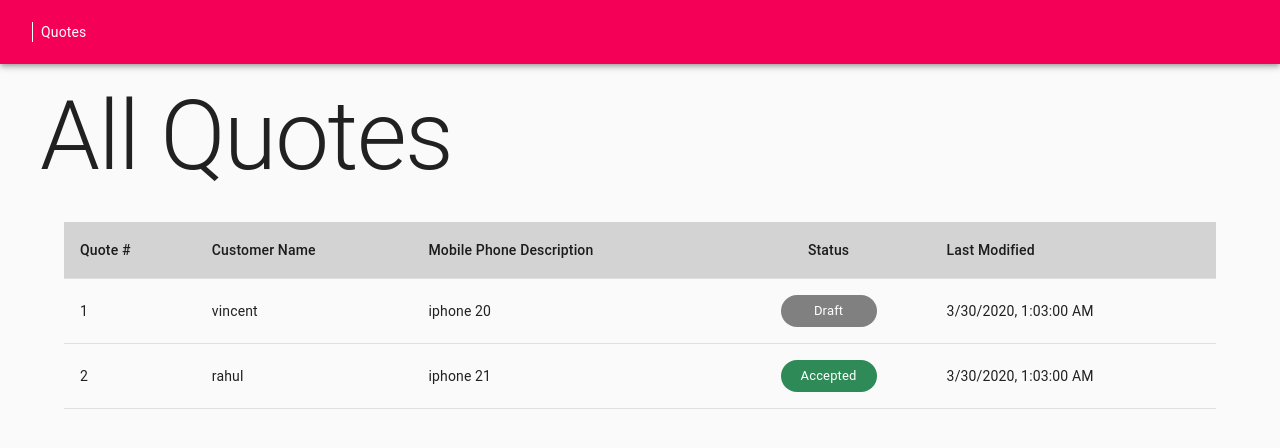
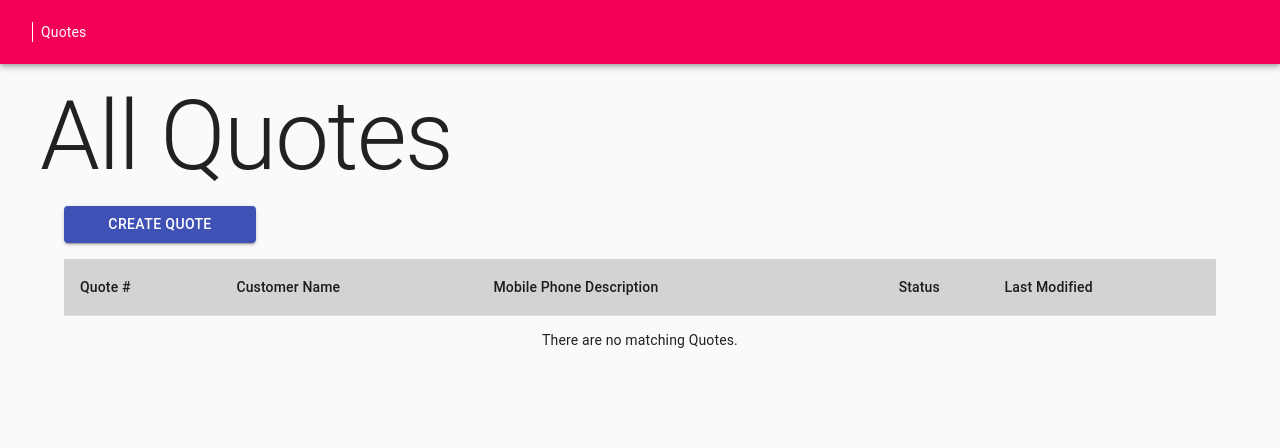
Before and after one commit to rahulpnath/quotes, a React (Create React App) app in the folder ui/: page /quotes in a window 1280 px wide. Shown: the top 448 px of the page. Built offline with nearby package versions, Linux system fonts and the light colour scheme.

Commit message:
Add global state store

```diff
--- a/ui/src/App.tsx
+++ b/ui/src/App.tsx
@@ -1,6 +1,7 @@
 import CssBaseline from '@material-ui/core/CssBaseline';
+import { QuoteSummaryDto } from 'api/api-models';
 import { History } from 'history';
-import React from 'react';
+import React, { useState } from 'react';
 import { Router } from 'react-router-dom';
 import { Routes } from 'views/routes/Routes';
 import './App.css';
@@ -9,13 +10,30 @@ interface IAppProps {
   history: History;
 }
 
+export interface IStore {
+  quotes: QuoteSummaryDto[];
+}
+
+export const StoreContext = React.createContext<IStore>({ quotes: [] });
+
 export const App: React.FC<IAppProps> = ({ history }) => {
+  // global state store
+  const [allQuotes, setAllQuotes] = useState<QuoteSummaryDto[]>([]);
+  const store: IStore = {
+    get quotes() {
+      return allQuotes;
+    },
+    set quotes(value) {
+      setAllQuotes(value);
+    },
+  };
+
   return (
-    <>
+    <StoreContext.Provider value={store}>
       <CssBaseline />
       <Router history={history}>
         <Routes />
       </Router>
-    </>
+    </StoreContext.Provider>
   );
 };
--- /dev/null
+++ b/ui/src/hooks.ts
@@ -0,0 +1,8 @@
+import { StoreContext } from 'App';
+import { useContext } from 'react';
+
+export function useStore() {
+  const store = useContext(StoreContext);
+  if (!store) throw new Error('Store context has not been initialized');
+  return store;
+}
--- a/ui/src/views/routes/quotes/QuotesList.tsx
+++ b/ui/src/views/routes/quotes/QuotesList.tsx
@@ -1,5 +1,6 @@
-import { Table, TableBody, TableCell, TableHead, TableRow } from '@material-ui/core';
+import { Button, Table, TableBody, TableCell, TableHead, TableRow } from '@material-ui/core';
 import { QuoteStatusCode, QuoteSummaryDto } from 'api/api-models';
+import { useStore } from 'hooks';
 import React from 'react';
 import { useHistory } from 'react-router-dom';
 import { LoadingPane } from 'views/components/application/LoadingPane';
@@ -8,6 +9,10 @@ import styles from './QuotesList.module.scss';
 import { QuoteStatus } from './QuoteStatus';
 
 export const QuotesList: React.FC = () => {
+  const history = useHistory();
+  const store = useStore();
+
+  const createQuote = () => {
     const quotes: QuoteSummaryDto[] = [
       {
         id: '1',
@@ -26,10 +31,20 @@ export const QuotesList: React.FC = () => {
         mobilePhoneDescription: 'iphone 21',
       },
     ];
-  const history = useHistory();
+    store.quotes = quotes;
+  };
 
   return (
     <PageLayout title="All Quotes" parent="none">
+      <div className={styles.actions}>
+        <Button
+          className={styles.newquote}
+          color="primary"
+          variant="contained"
+          onClick={createQuote}>
+          Create Quote
+        </Button>
+      </div>
       <LoadingPane isLoading={false}>
         <Table className={styles.table}>
           <TableHead className={styles.tablehead}>
@@ -42,7 +57,7 @@ export const QuotesList: React.FC = () => {
             </TableRow>
           </TableHead>
           <TableBody>
-            {quotes.map(q => {
+            {store.quotes.map(q => {
               const openQuote = () => history.push(`/quotes/${q.id}`);
               return (
                 <TableRow key={q.id} className={styles.row}>
@@ -58,7 +73,9 @@ export const QuotesList: React.FC = () => {
             })}
           </TableBody>
         </Table>
-        {quotes.length === 0 && <p className={styles.noquotes}>There are no matching Quotes.</p>}
+        {store.quotes.length === 0 && (
+          <p className={styles.noquotes}>There are no matching Quotes.</p>
+        )}
       </LoadingPane>
     </PageLayout>
   );
```
Lines whose indentation alone changed are shown as unchanged.
